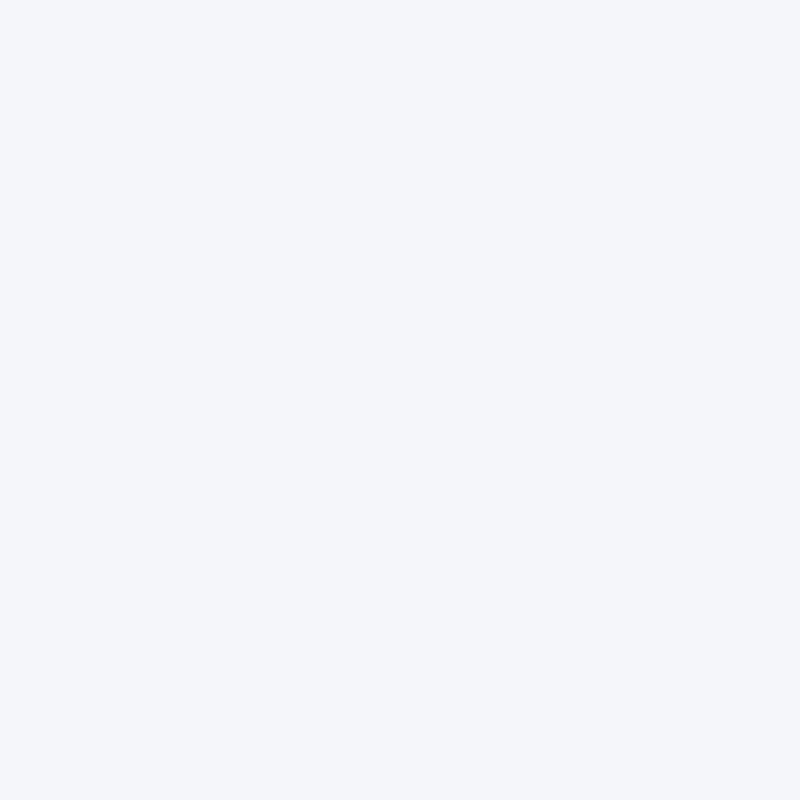
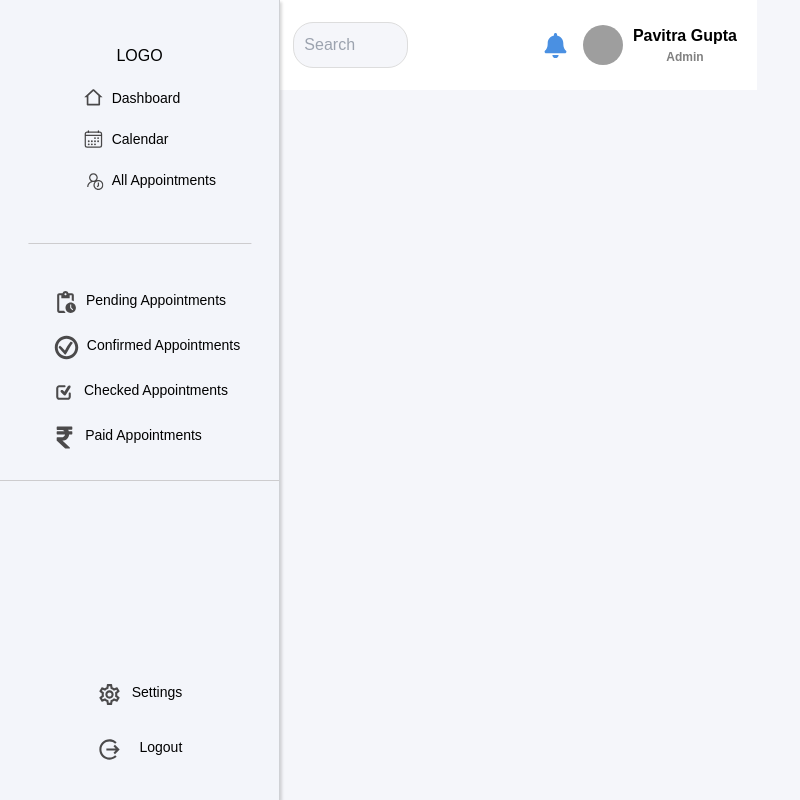
Before and after one commit to vaibhavs-codewiz/fresha, a React (Vite) app: page /AdminSetting in a window 1280 px wide. Before the commit this address had no page. Shown: the whole page, without its empty margins (0-800 px from the left). Built offline with nearby package versions, Linux system fonts and the light colour scheme; grey boxes are pictures that could not be loaded.

Commit message:
Added new files

```diff
--- a/src/App.jsx
+++ b/src/App.jsx
@@ -19,6 +19,7 @@ import PaidAppointment from './component/PaidAppointment.jsx'
 import AllAppointments from './component/AllAppointments.jsx'
 import NewAppointment from "./component/NewAppointment.jsx"
 import AppointmentWorkers from "./component/AppointmentWorker.jsx"
+import AdminSetting from './component/AdminSettings.jsx'
 
 import SidebarComponent from './Sidebars/SidebarComponent.jsx'
 import Header from './Sidebars/Header.jsx'
@@ -51,6 +52,7 @@ function App() {
           <Route path='/AllAppointments' element={<AllAppointments />}></Route>
           <Route path='/NewAppointment' element={<NewAppointment />}></Route>
           <Route path='/AppointmentWorkers' element={<AppointmentWorkers />}></Route>
+          <Route path='/AdminSetting' element={<AdminSetting />}></Route>
 
           <Route path="/SidebarComponent" element={<SidebarComponent />}></Route>
           <Route path="/Header" element={<Header />}></Route>
--- /dev/null
+++ b/src/component/AdminSettings.jsx
@@ -0,0 +1,20 @@
+import SidebarComponent from "../Sidebars/SidebarComponent"
+import "../styles/AdminSetting.css";
+import Header from "../Sidebars/Header";
+
+function AdminSettings() {
+  return (
+    <>
+    <div className="Admin-setting">
+        <SidebarComponent active={{ currentActive: "" }} />
+        <div className="Admin-setting-main">
+           <Header />
+
+        </div>
+
+    </div>
+    </>
+  )
+}
+
+export default AdminSettings
--- /dev/null
+++ b/src/styles/AdminSetting.css
@@ -0,0 +1,9 @@
+.Admin-setting{
+    height: 100vh;
+    width: 100vw;
+    display: flex;
+}
+.Admin-setting-main{
+    display: flex;
+    flex-direction: column;
+}
--- a/src/styles/Pending_appointments.css
+++ b/src/styles/Pending_appointments.css
@@ -187,7 +187,7 @@
 }
 
 .pending-mapChilds select:focus {
-    outline: none; /* Removes the default outline on focus */
+    outline: none;
     background-color: rgba(255, 200, 0, 0);
     width: 100%;
 }
```
